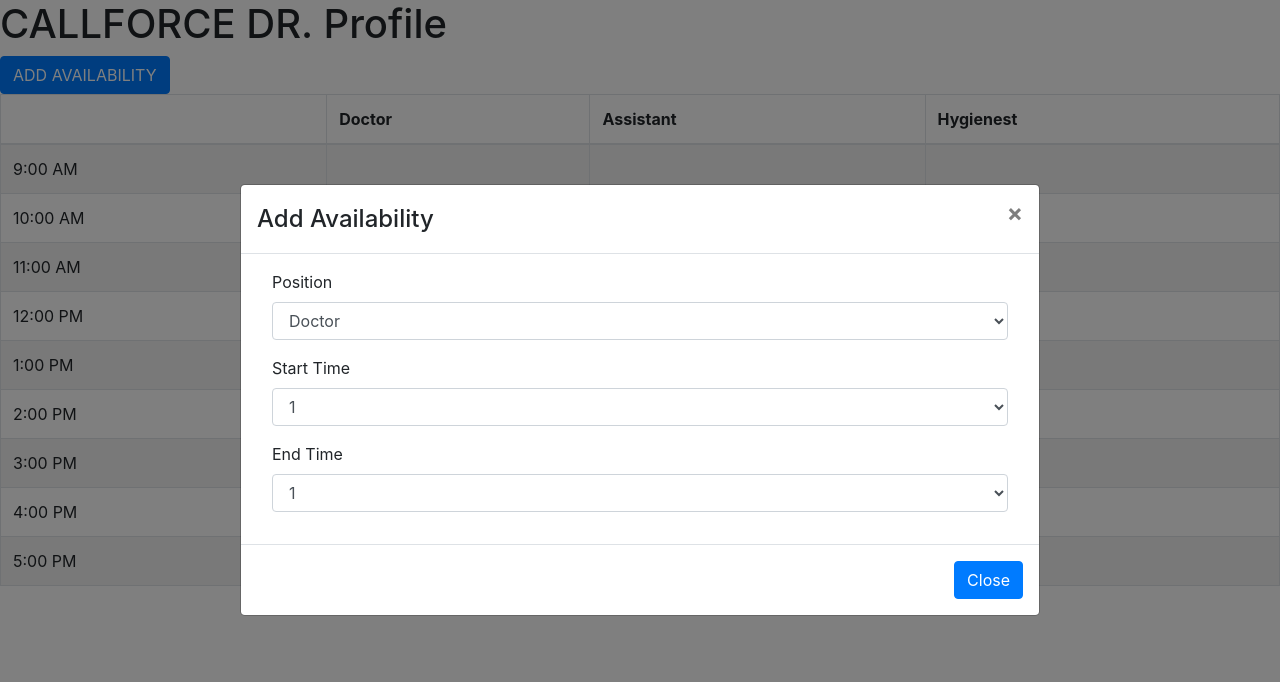
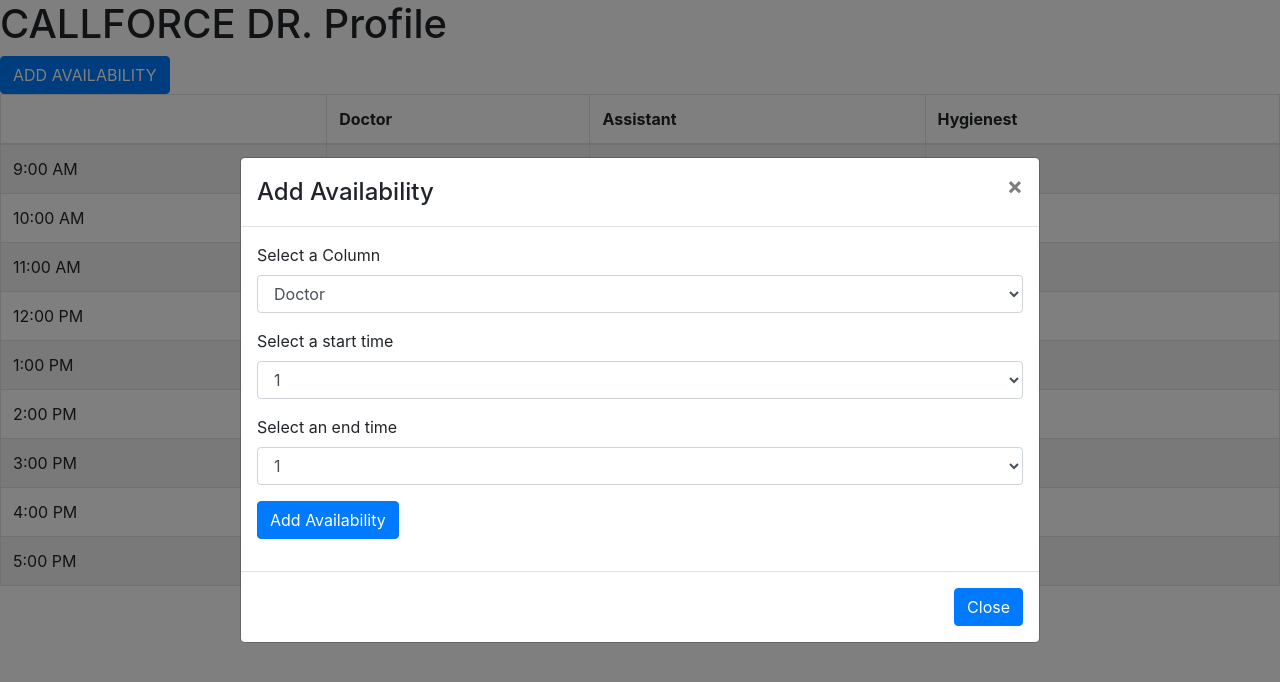
Before and after one commit to JeffreyZelaya/callforce-doctor-profile, a React (Create React App) app: page / in a window 1280 px wide. Both pictures are taken after a click on the button "ADD AVAILABILITY". Shown: the top 682 px of the page. Built offline with nearby package versions, Linux system fonts and the light colour scheme.

Commit message:
added submit button with onsubmit that targets form values

```diff
--- a/src/components/DrProfile.js
+++ b/src/components/DrProfile.js
@@ -2,7 +2,7 @@ import React, {Component} from 'react'
 import {Button, ButtonToolbar} from 'react-bootstrap'
 
 import FullTable from './table';
-import AddAvailabilityModal from "./addAvailabilityModal"
+import AddAvailabilityModal from "./AddAvailabilityModal"
 
 
 
--- a/src/components/addAvailabilityModal.js
+++ b/src/components/addAvailabilityModal.js
@@ -1,13 +1,21 @@
 import React, { Component } from 'react'
-import {Modal, Button, Row, Col, Form} from 'react-bootstrap'
+import {Modal, Button, Form} from 'react-bootstrap'
 
 
 class AddAvailabilityModal extends Component{
     constructor(props){
         super(props)
     }
+
+    handleSubmit(event){
+        event.preventDefault()
+        alert([event.target.Position.value, event.target.StartTime.value, event.target.EndTime.value])
+    }
+
     render() {
         return (
+            <div>
+
             <Modal
                 {...this.props}
                 size="lg"
@@ -15,24 +23,26 @@ class AddAvailabilityModal extends Component{
                 centered
             >
                 <Modal.Header closeButton>
-              <Modal.Title id="contained-modal-title-vcenter">
+                <Modal.Title id="Title">
                     Add Availability
                 </Modal.Title>
                 </Modal.Header>
+
                 <Modal.Body>
-              <div className="container">
-                <Form>
-                    <Form.Group controlId="exampleForm.ControlSelect1">
-                        <Form.Label>Position</Form.Label>
-                        <Form.Control as="select">
+                <div className="formContainer">
+                    <Form onSubmit={this.handleSubmit}>
+
+                        <Form.Group controlId="Position">
+                            <Form.Label>Select a Column</Form.Label>
+                            <Form.Control as="select" placeholder="">
                                 <option>Doctor</option>
                                 <option>Assistant</option>
                                 <option>Hygienest</option>
                             </Form.Control>
                         </Form.Group>
 
-                    <Form.Group controlId="exampleForm.ControlSelect1">
-                        <Form.Label>Start Time</Form.Label>
+                        <Form.Group controlId="StartTime">
+                            <Form.Label>Select a start time</Form.Label>
                             <Form.Control as="select">
                                 <option>1</option>
                                 <option>2</option>
@@ -42,8 +52,8 @@ class AddAvailabilityModal extends Component{
                             </Form.Control>
                         </Form.Group>
 
-                    <Form.Group controlId="exampleForm.ControlSelect1">
-                        <Form.Label>End Time</Form.Label>
+                        <Form.Group controlId="EndTime">
+                            <Form.Label>Select an end time</Form.Label>
                             <Form.Control as="select">
                                 <option>1</option>
                                 <option>2</option>
@@ -52,15 +62,21 @@ class AddAvailabilityModal extends Component{
                                 <option>5</option>
                             </Form.Control>
                         </Form.Group>
+
+                        <Form.Group >
+                            <Button type="Submit">
+                                Add Availability
+                            </Button>
+                        </Form.Group>
                     </Form>
                 </div>
+                </Modal.Body>
 
-
-            </Modal.Body>
                 <Modal.Footer>
                 <Button onClick={this.props.onHide}>Close</Button>
                 </Modal.Footer>
             </Modal>
+            </div>
 
         )
     }
--- a/src/components/table.js
+++ b/src/components/table.js
@@ -8,10 +8,12 @@ const FullTable = (props) => {
         <Table striped bordered hover>
 
             <thead>
+                <tr>
                     <th></th>
                     <th>Doctor</th>
                     <th>Assistant</th>
                     <th>Hygienest</th>
+                </tr>
             </thead>
 
             <tbody>
```
Lines whose indentation alone changed are shown as unchanged.
